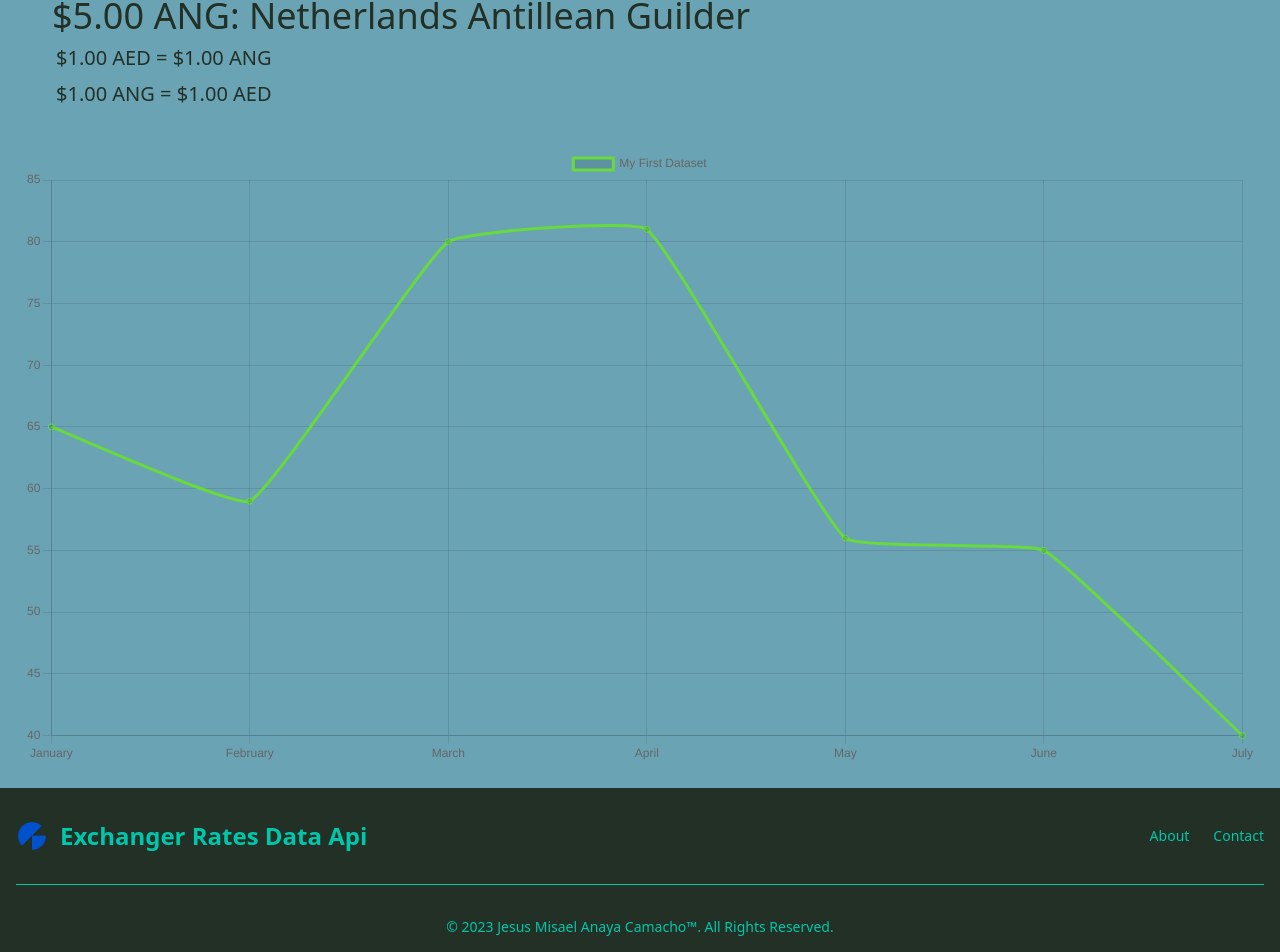
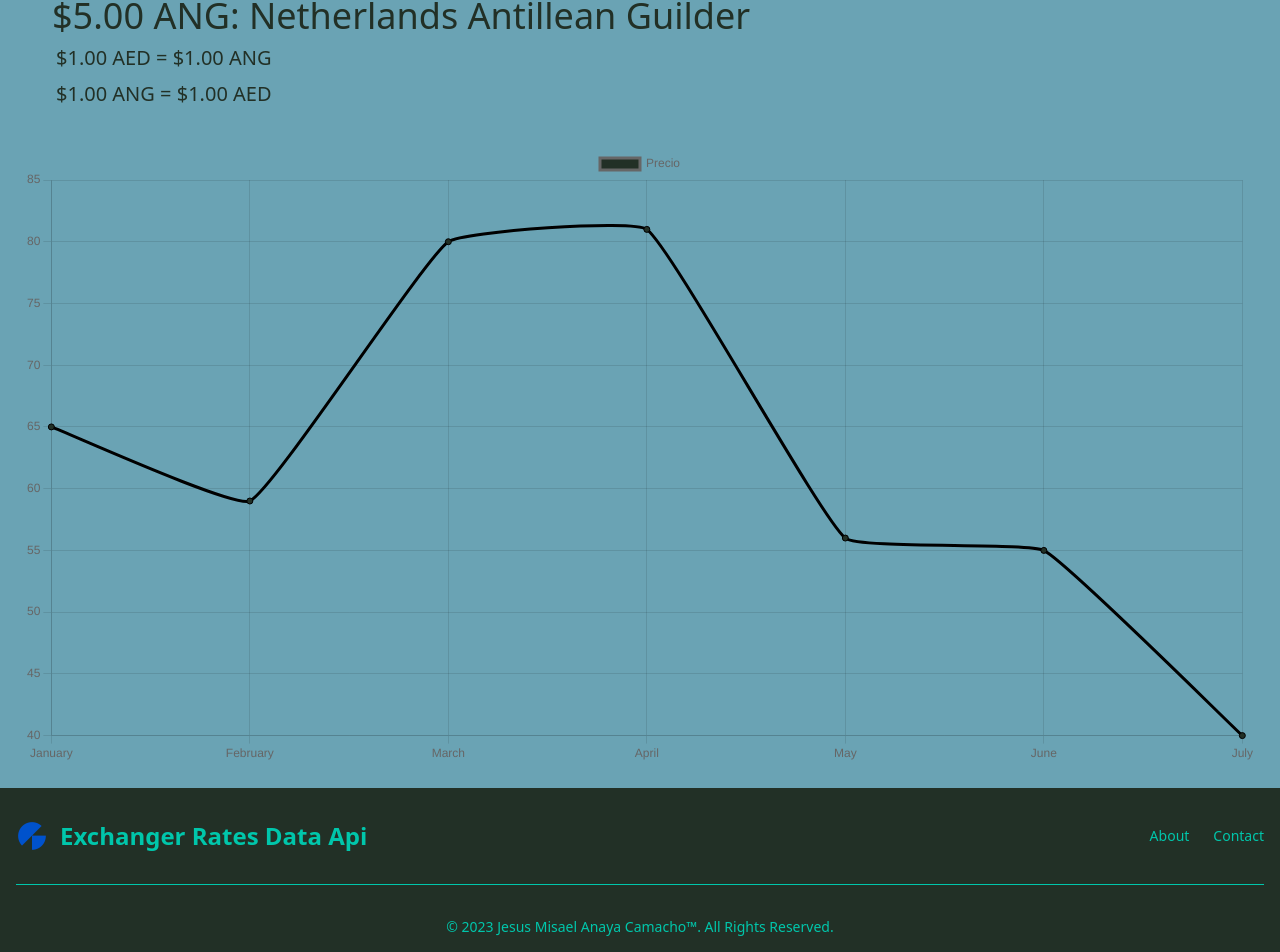
Before and after one commit to Jesus-Anaya-developer/divisasApp, an Angular app: page / in a window 1280 px wide. Shown: the part 365-1317 px from the top of the page. Built offline with nearby package versions, Linux system fonts and the light colour scheme.

Commit message:
maquetado grafica

```diff
--- a/src/app/components/home-result/graph/graph.component.ts
+++ b/src/app/components/home-result/graph/graph.component.ts
@@ -20,10 +20,12 @@ export class GraphComponent {
     const data = {
       labels: ['January', 'February', 'March', 'April', 'May', 'June', 'July'],
       datasets: [{
-        label: 'My First Dataset',
+        label: 'Precio',
         data: [65, 59, 80, 81, 56, 55, 40],
         fill: false,
-        borderColor: '#68da3e',
+        borderColor: '',
+        backgroundColor: '#223026',
+        color: '',
         tension: 0.1
       }]
     };
```
